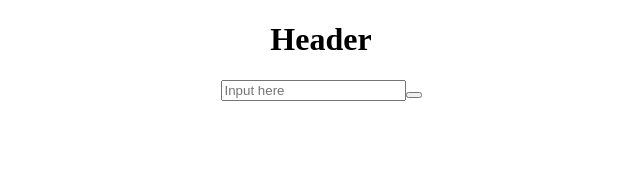
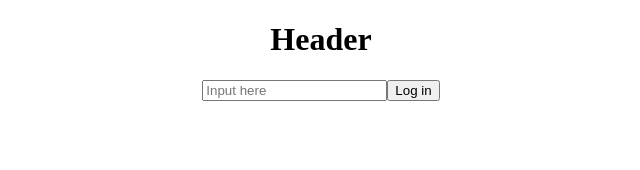
Before and after one commit to Vitalik1995Rikov/reactApp, a React (Create React App) app in the folder myapp/: page / in a window 1280 px wide. Shown: the top 170 px of the page, without its empty margins (319-959 px from the left). Built offline with nearby package versions, Linux system fonts and the light colour scheme.

Commit message:
Petrichenko6

```diff
--- a/myapp/src/App.js
+++ b/myapp/src/App.js
@@ -14,8 +14,12 @@ const Field = () => {
 }
 
 const Btn = () => {
+    const text = 'Log in';
+    // const logged = true;
+    const logged = false;
+
     return (
-        <button/>
+        <button>{logged ? "Enter" : text}</button>
     )
 }
 
```
